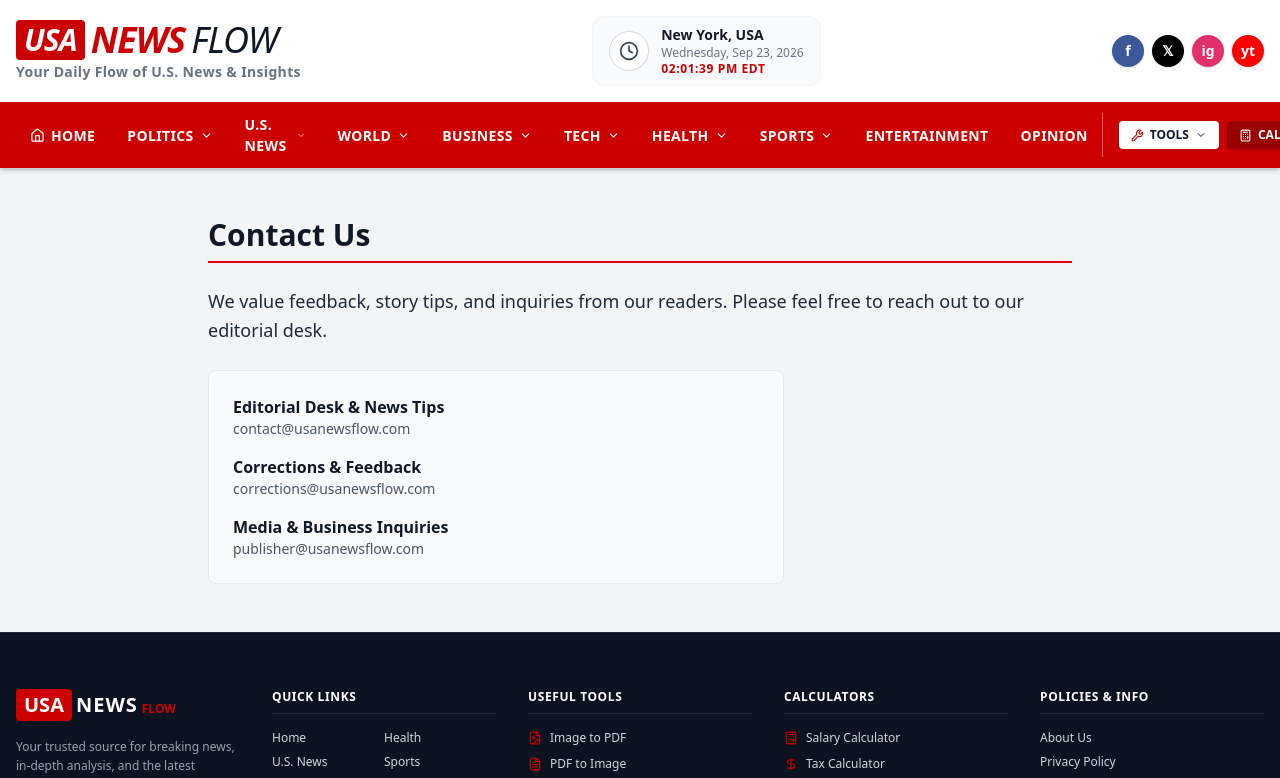
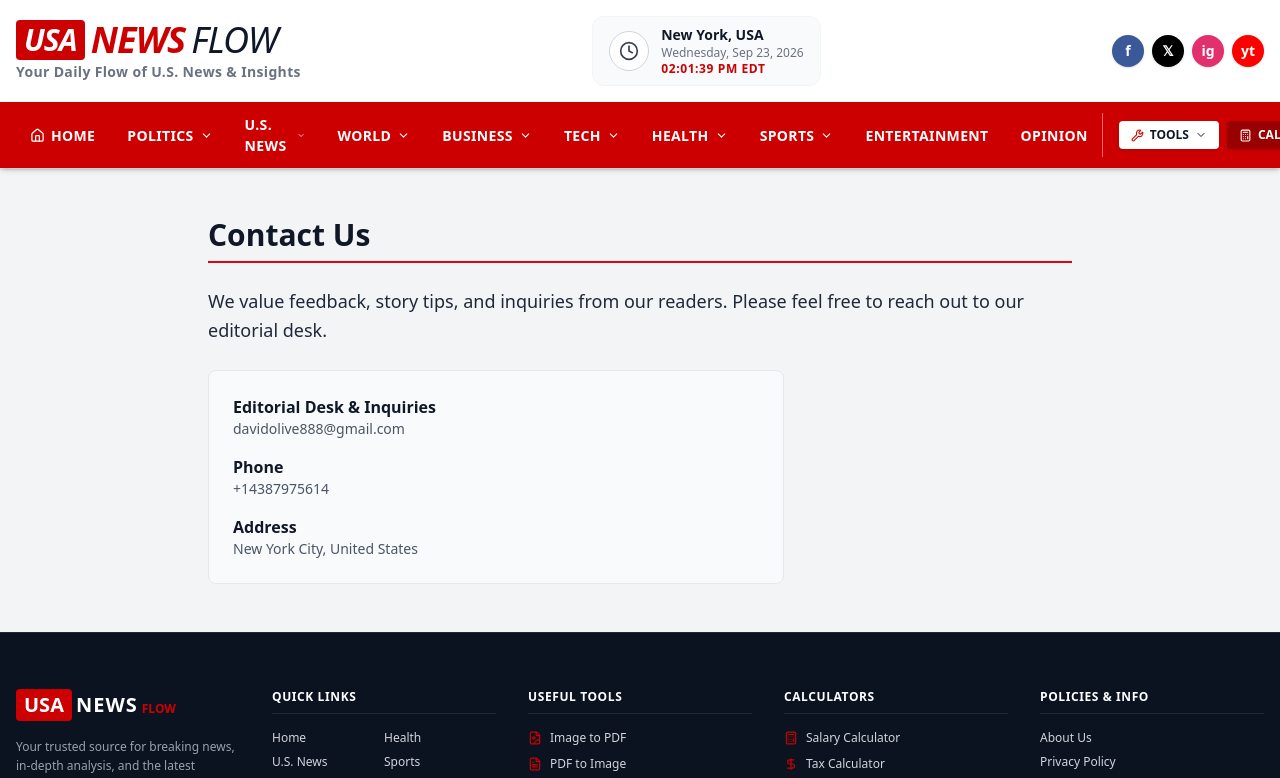
Before and after one commit to mrartsgamer4-spec/usa-news-flow, a Next.js app: page /contact in a window 1280 px wide. Shown: the top 778 px of the page. Built offline with nearby package versions, Linux system fonts and the light colour scheme.

Commit message:
Update page.tsx

```diff
--- a/src/app/contact/page.tsx
+++ b/src/app/contact/page.tsx
@@ -18,16 +18,26 @@ export default function ContactPage() {
 
             <div className="bg-gray-50 p-6 rounded-lg border border-gray-200 space-y-4 max-w-xl">
                 <div>
-                    <h3 className="font-bold text-gray-900">Editorial Desk & News Tips</h3>
-                    <p className="text-sm text-gray-600">contact@usanewsflow.com</p>
+                    <h3 className="font-bold text-gray-900">Editorial Desk & Inquiries</h3>
+                    <p className="text-sm text-gray-600">
+                        <a href="mailto:davidolive888@gmail.com" className="hover:underline">
+                            davidolive888@gmail.com
+                        </a>
+                    </p>
                 </div>
                 <div>
-                    <h3 className="font-bold text-gray-900">Corrections & Feedback</h3>
-                    <p className="text-sm text-gray-600">corrections@usanewsflow.com</p>
+                    <h3 className="font-bold text-gray-900">Phone</h3>
+                    <p className="text-sm text-gray-600">
+                        <a href="tel:+14387975614" className="hover:underline">
+                            +14387975614
+                        </a>
+                    </p>
                 </div>
                 <div>
-                    <h3 className="font-bold text-gray-900">Media & Business Inquiries</h3>
-                    <p className="text-sm text-gray-600">publisher@usanewsflow.com</p>
+                    <h3 className="font-bold text-gray-900">Address</h3>
+                    <p className="text-sm text-gray-600">
+                        New York City, United States
+                    </p>
                 </div>
             </div>
         </main>
```
